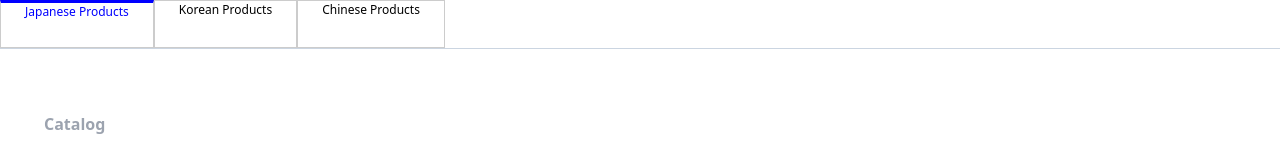
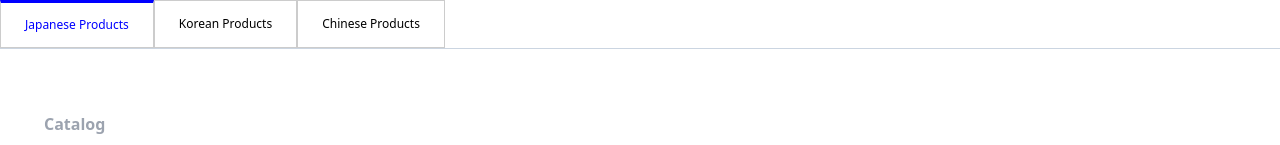
Before and after one commit to waitingonalice/SpaceX-Rockets, a React (Create React App) app: page / in a window 1280 px wide. Shown: the top 145 px of the page. Built offline with nearby package versions, Linux system fonts and the light colour scheme.

Commit message:
added prettier and eslint modules

```diff
--- a/src/Components/TabBar.tsx
+++ b/src/Components/TabBar.tsx
@@ -1,4 +1,4 @@
-import "../Styles/tabs.css";
+import '../Styles/tabs.css';
 
 interface tabButtonProp {
     handleClick: (idx: number) => void;
@@ -13,7 +13,7 @@ export default function TabBar({
     tabName,
     index,
 }: tabButtonProp) {
-    const className: string = index === active ? "active-tab" : "tab";
+    const className: string = index === active ? 'active-tab' : 'tab';
     return (
         <div className={className}>
             <li>
--- a/src/Components/TabContent.tsx
+++ b/src/Components/TabContent.tsx
@@ -1,6 +1,6 @@
-import React, { ReactElement } from "react";
-import "../Styles/headers.css";
-import "../Styles/TabContent.css";
+import { ReactElement } from 'react';
+import '../Styles/headers.css';
+import '../Styles/TabContent.css';
 
 export interface TabContentProps {
     active: number;
--- a/src/Styles/tabs.css
+++ b/src/Styles/tabs.css
@@ -13,6 +13,8 @@
     height:48px;
     padding: 0 2em;
     font-size: 12px;
+    display: flex;
+    align-items: center;
 }
 
 
--- a/tsconfig.json
+++ b/tsconfig.json
@@ -13,8 +13,12 @@
         "moduleResolution": "node",
         "resolveJsonModule": true,
         "isolatedModules": true,
+        // "noUnusedLocals": true,
         "noEmit": true,
+        "incremental": true,
+        "declaration": true,
         "jsx": "react-jsx"
     },
-    "include": ["src", "global.d.ts"]
+    "include": ["src", "global.d.ts"],
+    "exclude": ["node_modules", "build"]
 }
```
Also changed, not shown: src/App.tsx (+7 -7 lines), src/Components/Card.tsx (+3 -7 lines), .eslintrc.js (added), .prettierrc.js (added).
